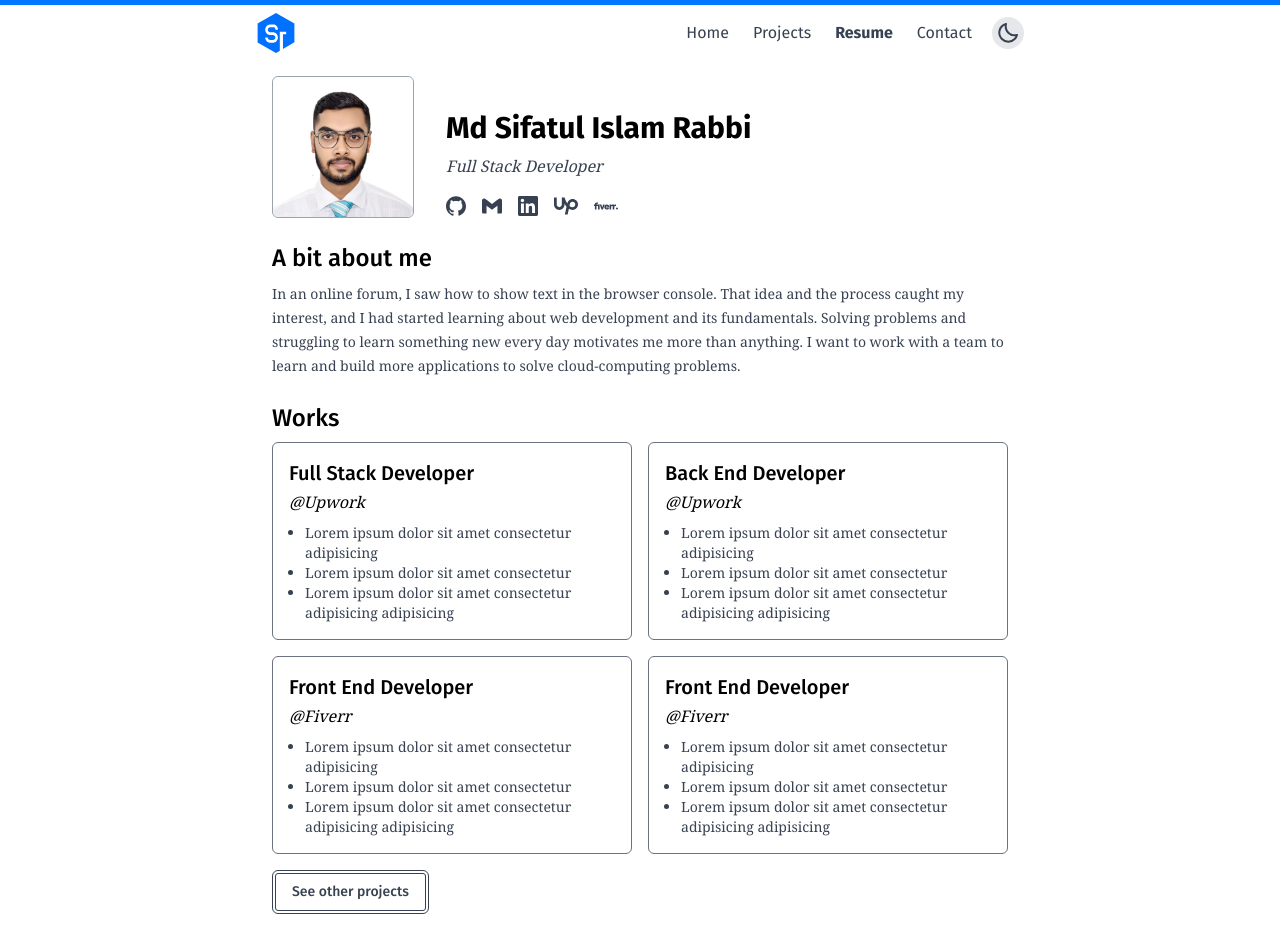
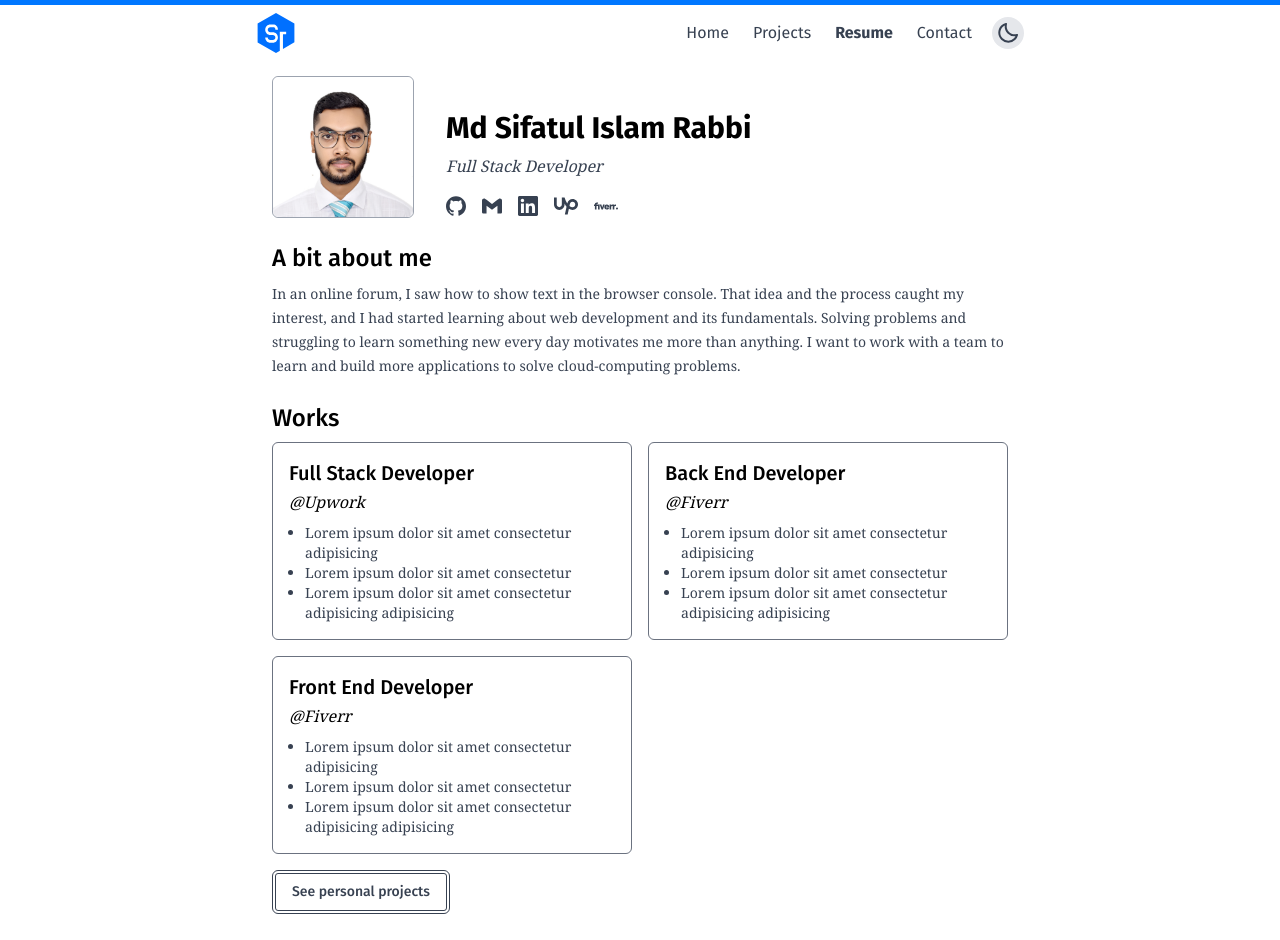
Before and after one commit to sifatulrabbi/sifatulrabbi.github.io, a Next.js app: page /resume in a window 1280 px wide. Shown: the top 940 px of the page. Built offline with nearby package versions, Linux system fonts and the light colour scheme.

Commit message:
fix: add github icon in the projects card

```diff
--- a/components/FeaturedProjectCard.tsx
+++ b/components/FeaturedProjectCard.tsx
@@ -2,6 +2,8 @@ import React from "react";
 import Img from "next/image";
 import Link from "next/link";
 import {IconType} from "react-icons";
+import {SiGithub} from "react-icons/si";
+import {AiOutlineLink} from "react-icons/ai";
 import {v4} from "uuid";
 
 interface Props {
@@ -44,10 +46,14 @@ export const FeaturedProjectCard: React.FC<Props> = ({
                 </div>
                 <div className="mt-8 flex justify-start items-center gap-4">
                     <Link href={link}>
-                        <a className="btn-primary block">Live site</a>
+                        <a className="btn-primary flex items-center gap-2">
+                            Live site <AiOutlineLink />
+                        </a>
                     </Link>
                     <Link href={link}>
-                        <a className="btn-secondary block">Github</a>
+                        <a className="btn-secondary flex items-center gap-2">
+                            Github <SiGithub />
+                        </a>
                     </Link>
                 </div>
             </div>
--- a/components/ProjectCard.tsx
+++ b/components/ProjectCard.tsx
@@ -1,6 +1,7 @@
 import Link from "next/link";
 import React from "react";
 import {IconType} from "react-icons";
+import {SiGithub} from "react-icons/si";
 import {v4} from "uuid";
 
 interface Props {
@@ -14,14 +15,17 @@ interface Props {
 export const ProjectCard: React.FC<Props> = ({title, link, summary, icons}) => {
     return (
         <Link href={link}>
-            <a className="overflow-hidden rounded-md border-[1px] border-gray-400 p-4 flex flex-col justify-start items-start transition-all hover:border-primary hover:-translate-y-1">
-                <h4 className="mb-2">{title}</h4>
+            <a className="relative overflow-hidden rounded-md border-[1px] border-gray-400 p-4 flex flex-col justify-start items-start transition-all hover:border-primary hover:-translate-y-1">
+                <h4 className="mb-2 mr-6">{title}</h4>
                 <p className="text-sm my-4">{summary}</p>
                 <div className="flex flex-row justify-start items-center gap-4">
                     {icons.map((Icon) => (
                         <Icon key={v4()} className="text-2xl" />
                     ))}
                 </div>
+                <span className="text-xl absolute top-4 right-4">
+                    <SiGithub />
+                </span>
             </a>
         </Link>
     );
--- a/features/WorkSection.tsx
+++ b/features/WorkSection.tsx
@@ -14,15 +14,6 @@ const workData = [
     },
     {
         title: "Back End Developer",
-        company: "Upwork",
-        details: [
-            "Lorem ipsum dolor sit amet consectetur adipisicing",
-            "Lorem ipsum dolor sit amet consectetur",
-            "Lorem ipsum dolor sit amet consectetur adipisicing adipisicing",
-        ],
-    },
-    {
-        title: "Front End Developer",
         company: "Fiverr",
         details: [
             "Lorem ipsum dolor sit amet consectetur adipisicing",
--- a/pages/index.tsx
+++ b/pages/index.tsx
@@ -8,7 +8,6 @@ import {
     SiNextdotjs,
 } from "react-icons/si";
 import {BiBriefcase, BiUser} from "react-icons/bi";
-import {} from "react-icons/ai";
 import Link from "next/link";
 import {FeaturedProjectsView} from "../features";
 import Image from "next/image";
--- a/pages/resume.tsx
+++ b/pages/resume.tsx
@@ -98,7 +98,7 @@ const Resume: NextPage = () => {
                     <WorkSection />
                     <Link href="/projects">
                         <a className="block w-max btn-primary mt-4">
-                            See other projects
+                            See personal projects
                         </a>
                     </Link>
                 </div>
```
